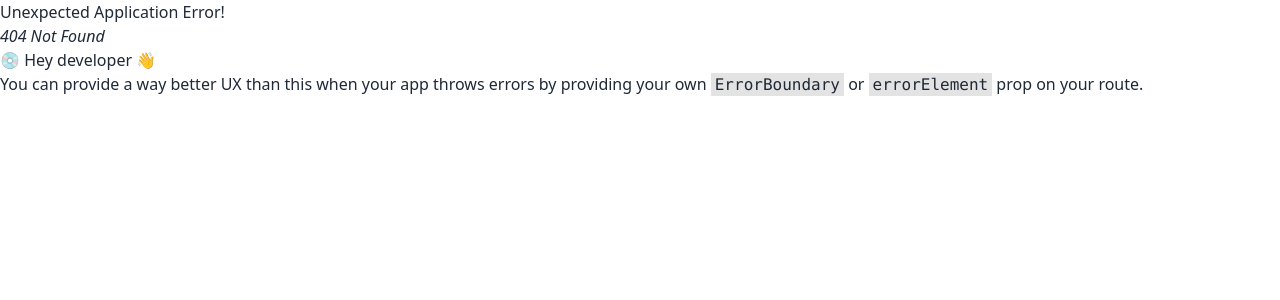
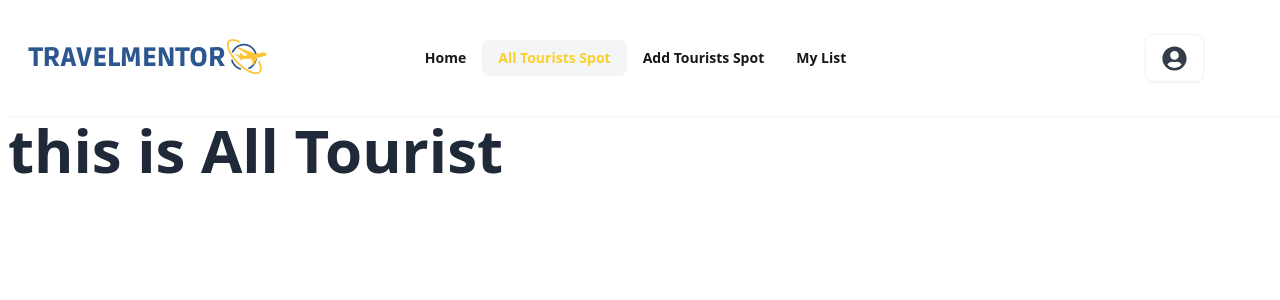
Before and after one commit to Mahedihasanimam/travelmentor-client, a React (Vite) app: page /alltourists in a window 1280 px wide. Before the commit this address had no page. Shown: the top 300 px of the page. Built offline with nearby package versions, Linux system fonts and the light colour scheme.

Commit message:
navbar basic route set

```diff
--- a/package.json
+++ b/package.json
@@ -10,6 +10,7 @@
     "preview": "vite preview"
   },
   "dependencies": {
+    "aos": "^2.3.4",
     "localforage": "^1.10.0",
     "match-sorter": "^6.3.4",
     "react": "^18.2.0",
--- a/src/components/SwiperSlider.jsx
+++ b/src/components/SwiperSlider.jsx
@@ -3,7 +3,10 @@ import { Swiper, SwiperSlide } from "swiper/react";
 import "swiper/css";
 import "swiper/css/pagination";
 import "swiper/css/navigation";
-
+import AOS from 'aos';
+import 'aos/dist/aos.css'; // You can also use <link> for styles
+// ..
+AOS.init();
 // import required modules
 import { Autoplay, Pagination, Navigation } from "swiper/modules";
 import { useRef } from "react";
@@ -21,7 +24,7 @@ const SwiperSlider = () => {
         spaceBetween={30}
         centeredSlides={true}
         autoplay={{
-          delay: 3000,
+          delay: 2500,
           disableOnInteraction: false,
         }}
         pagination={{
@@ -33,19 +36,58 @@ const SwiperSlider = () => {
         className="mySwiper"
       >
         <SwiperSlide>
-          <img className="w-full max-h-[600px]" src=" https://r2.easyimg.io/ms5dhceow/111.jpg" alt="" />
+          <div className="" >
+            <img
+              className="w-full md:max-h-[600px]"
+              src=" https://r2.easyimg.io/ms5dhceow/111.jpg"
+              alt=""
+            />
+            <div className="bg-black opacity-15 w-full h-full absolute top-0">
+
+            </div>
+            <div className="lg:top-[20%] md:top-[20%] top-[10%] md:w-1/2 md:left-12 left-4 absolute md:space-y-4 space-y-1 text-white" >
+              <h1 className="font-bold md:text-6xl" data-aos="fade-right"
+     data-aos-offset="300"
+     data-aos-easing="ease-in-sine">welcome to <span className="text-yellow-300">travelmentor</span></h1>
+              <p className="font-semibold lg:text-lg text-sm">
+                Your expert guide in tourism management, offering insights,
+                tips, and tools for seamless travel experiences
+              </p>
+              <button className="btn px-8 bg-yellow-400 hover:bg-yellow-300 border-none rounded-sm  text-white font-bold" data-aos="fade-up"
+     data-aos-anchor-placement="bottom-bottom">
+                Lern more
+              </button>
+            </div>
+          </div>
         </SwiperSlide>
         <SwiperSlide>
           <img
-            className="w-full max-h-[600px]"
+            className="w-full md:max-h-[600px] h-full"
             src="https://r2.easyimg.io/dk6qbq3b5/free-travel-agency-web-banner-design-template-1180x664.jpg"
             alt=""
           />
         </SwiperSlide>
         <SwiperSlide>
-          <img className="w-full max-h-[600px]" src="https://images.pexels.com/photos/1266831/pexels-photo-1266831.jpeg?auto=compress&cs=tinysrgb&w=1260&h=750&dpr=1" alt="" />
+        <div className="">
+            <img
+              className="w-full md:max-h-[600px]"
+              src="https://images.pexels.com/photos/1266831/pexels-photo-1266831.jpeg?auto=compress&cs=tinysrgb&w=1260&h=750&dpr=1"
+              alt=""
+            />
+            <div className="bg-black opacity-15 w-full h-full absolute top-0">
+
+            </div>
+            <div className="lg:top-[20%] md:top-[20%] top-[10%] md:w-1/2 md:left-12 left-4 absolute md:space-y-4 space-y-1 text-white">
+              <h1 className="font-bold md:text-6xl" ><span className="text-yellow-300">Unlocking</span> Adventures</h1>
+              <p className="font-semibold lg:text-lg text-sm">
+              Empowering your journey with tailored advice, curated recommendations, and resources for enriching tourism management
+              </p>
+              <button className="btn px-8 bg-yellow-400 hover:bg-yellow-300 border-none rounded-sm  text-white font-bold">
+                Lern more
+              </button>
+            </div>
+          </div>
         </SwiperSlide>
-
 
         <div className="autoplay-progress" slot="container-end">
           <span ref={progressContent}></span>
--- /dev/null
+++ b/src/pages/AddTourist.jsx
@@ -0,0 +1,11 @@
+
+
+const AddTourist = () => {
+    return (
+        <div>
+            <h1 className="text-6xl font-bold">this AddTourist</h1>
+        </div>
+    );
+};
+
+export default AddTourist;
--- /dev/null
+++ b/src/pages/AllTourists.jsx
@@ -0,0 +1,11 @@
+
+
+const AllTourists = () => {
+    return (
+        <div>
+            <h1 className="text-6xl font-bold">this is All Tourist</h1>
+        </div>
+    );
+};
+
+export default AllTourists;
--- /dev/null
+++ b/src/pages/MyList.jsx
@@ -0,0 +1,11 @@
+
+
+const MyList = () => {
+    return (
+        <div>
+              <h1 className="text-6xl font-bold">this is My added toursits</h1>
+        </div>
+    );
+};
+
+export default MyList;
--- a/src/pages/Navbar.jsx
+++ b/src/pages/Navbar.jsx
@@ -18,8 +18,8 @@ const Navbar = () => {
           to={"/"}
           className={({ isActive }) =>
             isActive
-              ? "text-[#FF5A3D] bg-gray-300 no-underline"
-              : " text-black no-underline"
+              ? "text-yellow-400 bg-gray-100 no-underline font-bold"
+              : " text-black no-underline font-bold"
           }
         >
           {" "}
@@ -31,8 +31,8 @@ const Navbar = () => {
           to={"/alltourists"}
           className={({ isActive }) =>
             isActive
-              ? "text-[#FF5A3D] bg-gray-300 no-underline"
-              : " text-black no-underline"
+              ? "text-yellow-400 bg-gray-100 no-underline font-bold"
+              : " text-black no-underline font-bold"
           }
         >
           {" "}
@@ -45,8 +45,8 @@ const Navbar = () => {
           to={"/addtourists"}
           className={({ isActive }) =>
             isActive
-              ? "text-[#FF5A3D] bg-gray-300 no-underline"
-              : " text-black no-underline"
+              ? "text-yellow-400 bg-gray-100 no-underline font-bold"
+              : " text-black no-underline font-bold"
           }
         >
           {" "}
@@ -59,8 +59,8 @@ const Navbar = () => {
           to={"/mylist"}
           className={({ isActive }) =>
             isActive
-              ? "text-[#FF5A3D] bg-gray-300 no-underline"
-              : " text-black no-underline"
+              ? "text-yellow-400 bg-gray-300 no-underline font-bold"
+              : " text-black no-underline font-bold"
           }
         >
           {" "}
```
Also changed, not shown: src/main.jsx (+15 -0 lines), 1 other file (tests, documents, lock files or other folders).
